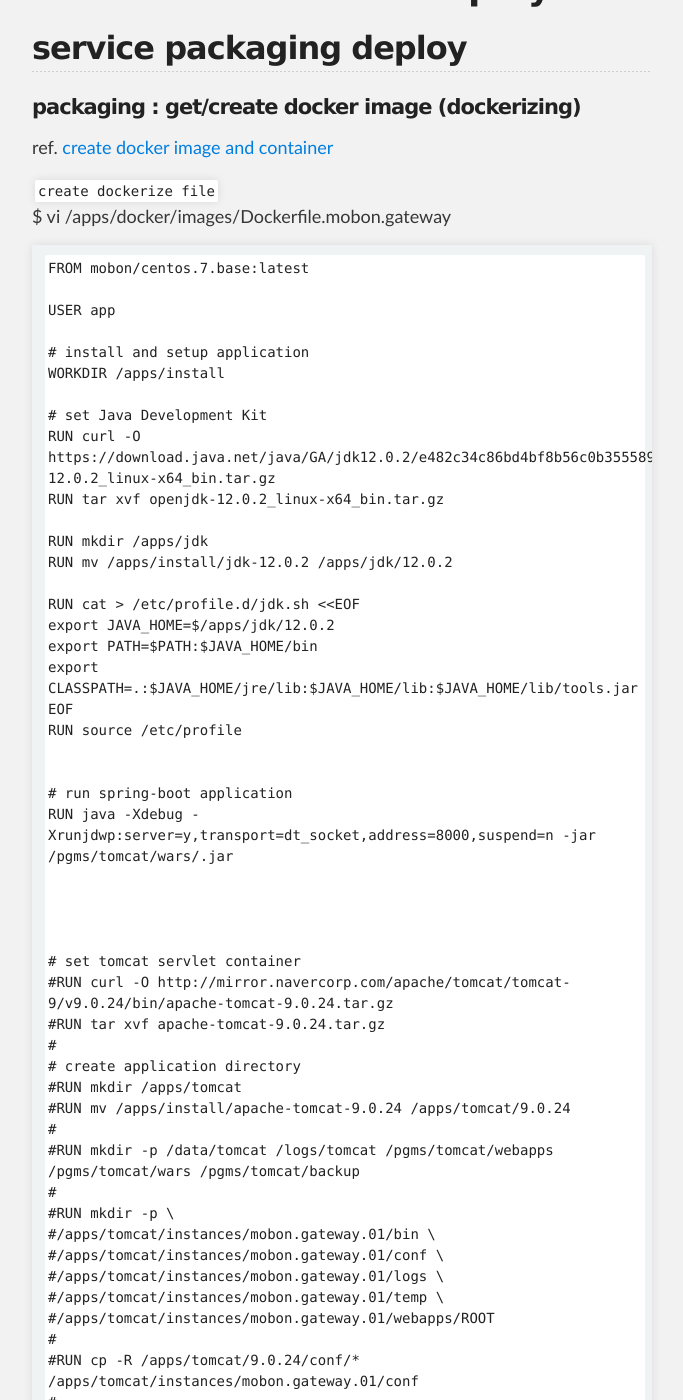
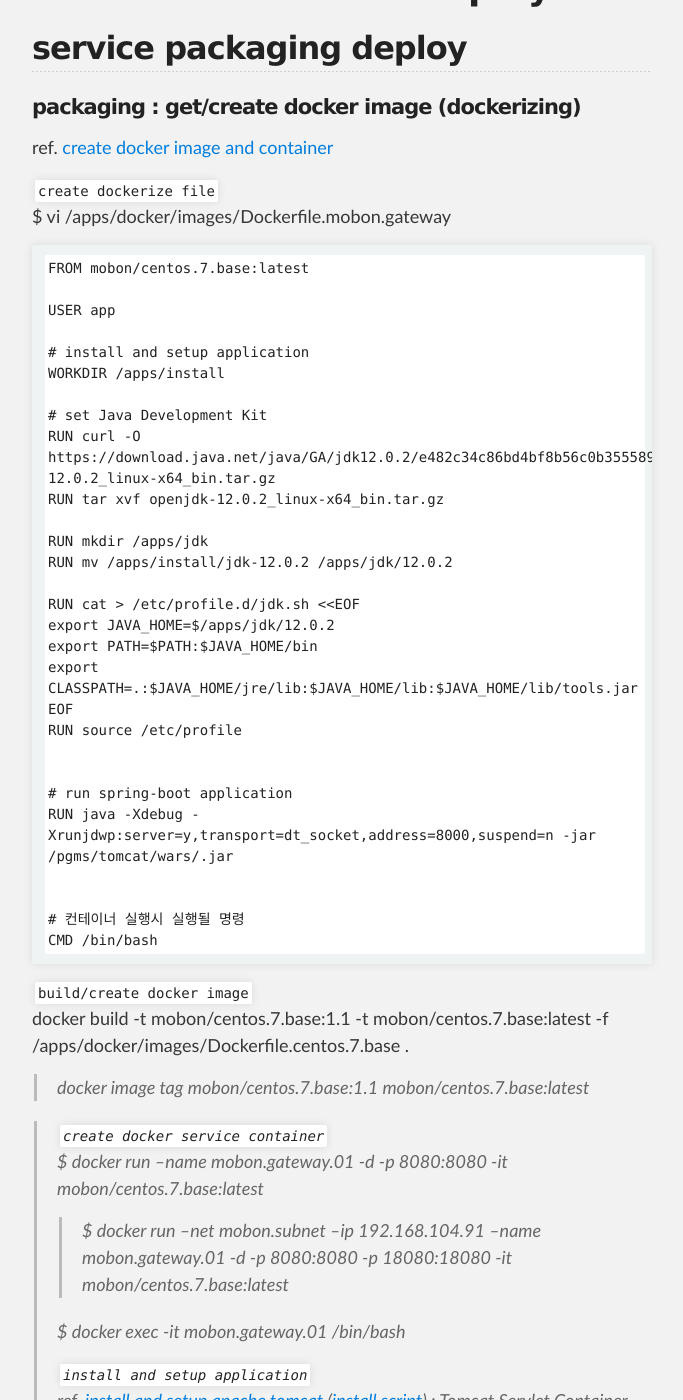
Before and after one commit to unlimited9/unlimited9.github.com, a Jekyll site: the page built from reference.notes/TA/cloud/kubernetes/how.to.deployment.md, in a window 1280 px wide and 1400 px high, scrolled down 318 px. Shown: the whole window, without its empty margins (298-981 px from the left). Built offline with Jekyll 4.4.1, drawn with Linux system fonts in a browser that asks for light colours; our own code applies the rules of GitHub Pages for plain Markdown files; some of the changed text lies outside the part shown.

Commit message:
Update how.to.deployment.md

```diff
--- a/reference.notes/TA/cloud/kubernetes/how.to.deployment.md
+++ b/reference.notes/TA/cloud/kubernetes/how.to.deployment.md
@@ -33,28 +33,6 @@ RUN source /etc/profile
 # run spring-boot application
 RUN java -Xdebug -Xrunjdwp:server=y,transport=dt_socket,address=8000,suspend=n -jar /pgms/tomcat/wars/.jar
 
-
-
-
-# set tomcat servlet container
-#RUN curl -O http://mirror.navercorp.com/apache/tomcat/tomcat-9/v9.0.24/bin/apache-tomcat-9.0.24.tar.gz
-#RUN tar xvf apache-tomcat-9.0.24.tar.gz
-#
-# create application directory
-#RUN mkdir /apps/tomcat
-#RUN mv /apps/install/apache-tomcat-9.0.24 /apps/tomcat/9.0.24
-#
-#RUN mkdir -p /data/tomcat /logs/tomcat /pgms/tomcat/webapps /pgms/tomcat/wars /pgms/tomcat/backup
-#
-#RUN mkdir -p \
-#/apps/tomcat/instances/mobon.gateway.01/bin \
-#/apps/tomcat/instances/mobon.gateway.01/conf \
-#/apps/tomcat/instances/mobon.gateway.01/logs \
-#/apps/tomcat/instances/mobon.gateway.01/temp \
-#/apps/tomcat/instances/mobon.gateway.01/webapps/ROOT
-#
-#RUN cp -R /apps/tomcat/9.0.24/conf/* /apps/tomcat/instances/mobon.gateway.01/conf
-#
 
 # 컨테이너 실행시 실행될 명령
 CMD /bin/bash
```
